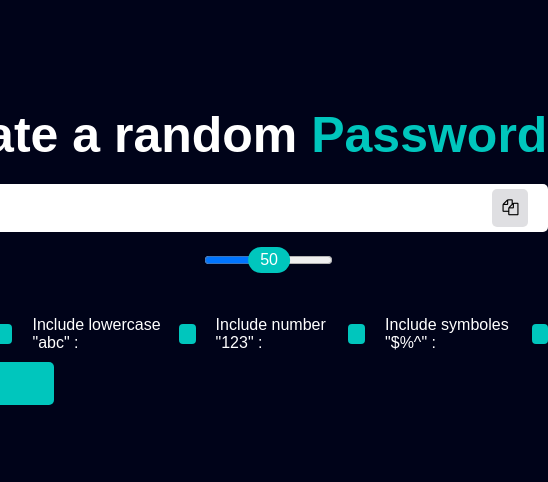
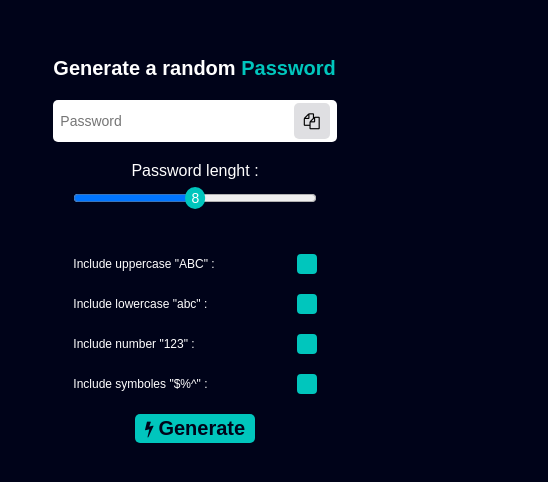
Before and after one commit to abdellahd63/Password-Generator, a plain HTML site: page index.html in a window 390 px wide. Shown: the part 162-644 px from the top of the page, 548 px wide, since content can reach past the window. Drawn offline with Linux system fonts and the light colour scheme.

Commit message:
final commit

```diff
--- a/index.html
+++ b/index.html
@@ -8,21 +8,29 @@
     <title>Password Generator</title>
 </head>
 <body>
-    <div >
+    <div class="container" >
         <h2 class="typing-animation">Generate a random <span>Password</span></h2>
+
         <div class="Passordgenrated">
             <input id="Password" value="" placeholder="Password"/>
-            <div class="copy" onclick="copypassword()" >
+            <div id="copybtn" class="copy" onclick="copypassword()" >
                 <i class="fa fa-solid fa-copy" id="copy"></i>
             </div>
 
         </div>
 
+
+
+        <div class="btncontainer">
+            <label for="range" class="lenght" > Password lenght : </label>
+        </div>
+
         <div class="selects">
-            <label for="range" > Password length : </label>
+
             <div class="range-wrap">
-                <input type="range" class="range">
-                <output class="bubble"></output>
+
+                <input type="range" class="range" id="range" name="range" max="16" min="0">
+                <output class="bubble" ></output>
             </div>
 
         </div>
@@ -50,11 +58,15 @@
 
         </div>
 
-        <div class="btn" id="Generate" onclick="createRandomPassword()">
-            <i class="fa fa-solid fa-bolt" ></i>
+        <div class="btncontainer">
+            <div class="btn" id="Generate" onclick="createRandomPassword()">
+                <i class="fa fa-solid fa-bolt" ></i>
 
-            <h3>Generate</h3>
+                <h3>Generate</h3>
+            </div>
         </div>
+
+
     </div>
     <script>
         const generatedpassword=document.getElementById("Password");
@@ -98,7 +110,7 @@
 
         function createRandomPassword(){
 
-            const length=8;
+            const length=range.value-1;
             let password ="";
             let  all="";
             all += uppercase_el.checked ? Maj : "";
@@ -117,6 +129,11 @@
         function copypassword(){
             generatedpassword.select();
             document.execCommand("copy");
+            copybtn.classList.add("active");
+            window.getSelection().removeAllRanges();
+            setTimeout(() => {
+                copybtn.classList.remove("active");
+            }, 2000);
         }
     </script>
 </body>
--- a/styles.css
+++ b/styles.css
@@ -16,6 +16,7 @@ body{
     overflow: hidden;
 
 }
+
 
 h2{
     color: white;
@@ -46,6 +47,12 @@ h2 span{
     outline: none;
 
 }
+
+.lenght{
+  color: white;
+}
+
+
 .selects{
     gap: 20px;
     display: flex;
@@ -93,6 +100,14 @@ input[type="checkbox"]:checked + label {
     color: #000319;
 }
 
+.btncontainer{
+  display: flex;
+    justify-content: center;
+    align-items: center;
+    width: auto;
+    margin: 10px 0px;
+}
+
 .btn{
     background-color: #00C6BD;
     color: #000319;
@@ -122,11 +137,62 @@ input[type="checkbox"]:checked + label {
     margin: 0px;
 }
 
-.copy{
+.Passordgenrated .copy{
     background-color: #00031920;
     cursor:pointer ;
     border-radius: 5px;
     padding:10px;
+
+    display: flex;
+    flex-direction: column;
+    align-items: center;
+
+}
+
+.Passordgenrated .copy:hover{
+  color: #000319;
+  background-color: #00C6BD;
+
+
+}
+
+.Passordgenrated .copy :active{
+  background-color: #00031920;
+
+
+}
+
+.Passordgenrated .copy::before{
+  content: "Copied";
+  position: absolute;
+  border-radius: 20px;
+  background-color: #00C6BD;
+  color: #000319;
+  padding: 5px 10px;
+  transform: translateY(-60px)  ;
+  display: none;
+  animation: display  2s ease-in-out;
+}
+
+.Passordgenrated .copy::after{
+  content: "";
+  position: absolute;
+  width: 10px;
+  height: 10px;
+  background-color: #00C6BD;
+  color: white;
+
+  transform: translateY(-30px) rotate(45deg)  ;
+  display: none;
+  animation: display  2s ease-in-out;
+
+}
+
+.Passordgenrated .copy.active::after , .Passordgenrated .copy.active::before{
+
+  display: flex;
+  animation: display  2s ease-in-out;
+
 
 }
 
@@ -135,7 +201,8 @@ input[type="checkbox"]:checked + label {
     margin: 0 auto 3rem;
   }
   .range {
-    width: 100%;
+    width: 100vh;
+
   }
   .bubble {
     height: auto;
@@ -149,6 +216,7 @@ input[type="checkbox"]:checked + label {
     transform: translateX(-50%);
     cursor: pointer;
     z-index: 0;
+    pointer-events: none;
   }
   .bubble::after {
     content: "";
@@ -163,7 +231,7 @@ input[type="checkbox"]:checked + label {
 
 
 
-/* Keyframes for typing animation */
+
 @keyframes typing {
     from {
       width: 0;
@@ -173,7 +241,7 @@ input[type="checkbox"]:checked + label {
     }
   }
 
-  /* Styling for the container */
+
   .typing-animation {
     overflow: hidden;
     white-space: nowrap;
@@ -181,9 +249,9 @@ input[type="checkbox"]:checked + label {
     animation: typing 3s steps(40, end);
   }
 
-  /* Optional: Styling for text appearance */
+
   .typing-animation::after {
-    content: ""; /* Ensures the typing cursor is displayed */
+    content: "";
     display: inline-block;
     width: 1px;
     height: 1em;
@@ -191,9 +259,66 @@ input[type="checkbox"]:checked + label {
     animation: blink .7s infinite;
   }
 
-  /* Blink animation for the typing cursor */
+
   @keyframes blink {
     50% {
       opacity: 0;
     }
   }
+
+  @media screen and (max-width: 768px) {
+    body{
+      padding: 10px;
+    }
+    .range {
+      width: 100%;
+
+    }
+    h2 {
+        font-size: 20px;
+    }
+
+    .Passordgenrated {
+        padding: 3px 7px;
+    }
+
+    .Passordgenrated input {
+        font-size: 14px;
+    }
+
+    .selects {
+      width: 100%;
+      display: flex;
+      flex-direction: column;
+
+
+    }
+    .selects div{
+      width: 100%;
+      padding: 0px 20px;
+      display: flex;
+      flex-direction: row;
+      justify-content: space-between;
+
+    }
+
+    .selects div label {
+        font-size: 12px;
+    }
+
+
+    .btn {
+      width: auto;
+        font-size: 17px;
+        padding: 3px 10px;
+    }
+
+    .copy {
+        padding: 3px 6px;
+    }
+
+    .bubble {
+      padding: 3px 6px;
+        font-size: 14px;
+    }
+}
```
